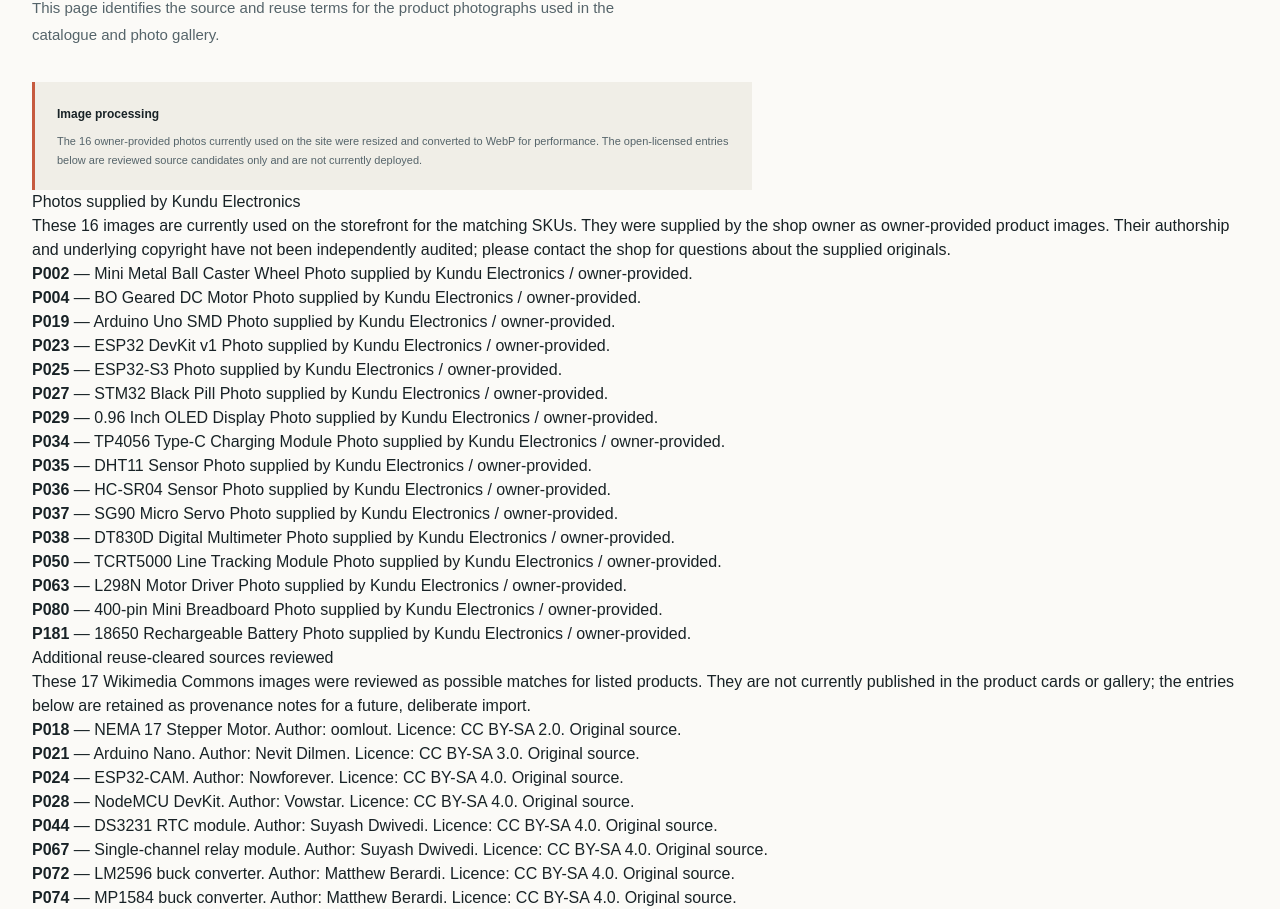
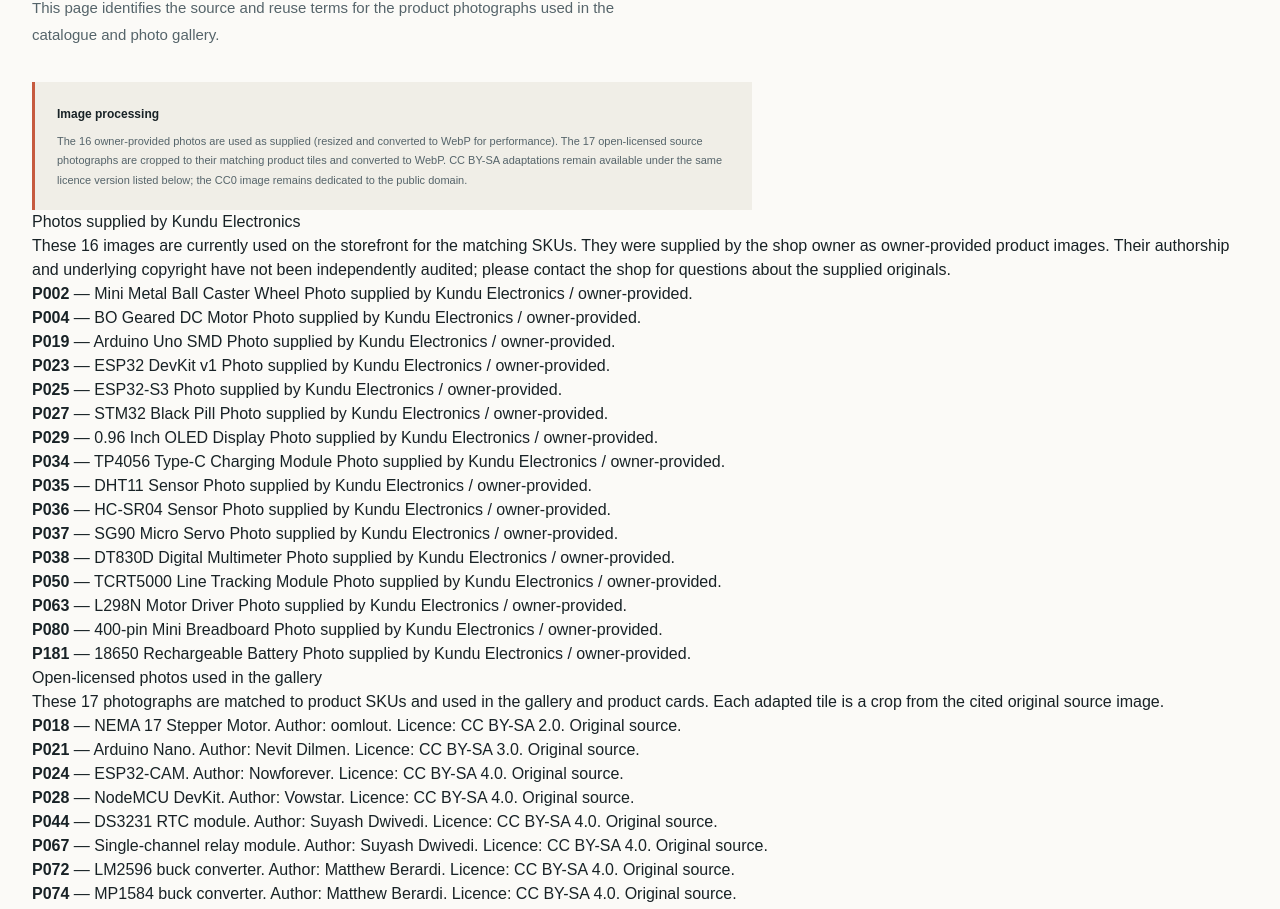
Before and after one commit to KaranJoyKundu/kundu-electronics, a Next.js app: page /image-credits in a window 1280 px wide. Shown: the part 418-1327 px from the top of the page. Built offline with nearby package versions, Linux system fonts and the light colour scheme; no server answers.

Commit message:
Publish full photo source and licence attribution

```diff
--- a/src/app/image-credits/page.tsx
+++ b/src/app/image-credits/page.tsx
@@ -43,15 +43,15 @@ export default function ImageCreditsPage() {
       <p className="simple-lead">This page identifies the source and reuse terms for the product photographs used in the catalogue and photo gallery.</p>
       <div className="notice-panel">
         <strong>Image processing</strong>
-        <p>The 16 owner-provided photos currently used on the site were resized and converted to WebP for performance. The open-licensed entries below are reviewed source candidates only and are not currently deployed.</p>
+        <p>The 16 owner-provided photos are used as supplied (resized and converted to WebP for performance). The 17 open-licensed source photographs are cropped to their matching product tiles and converted to WebP. CC BY-SA adaptations remain available under the same licence version listed below; the CC0 image remains dedicated to the public domain.</p>
       </div>
       <h2>Photos supplied by Kundu Electronics</h2>
       <p>These 16 images are currently used on the storefront for the matching SKUs. They were supplied by the shop owner as owner-provided product images. Their authorship and underlying copyright have not been independently audited; please contact the shop for questions about the supplied originals.</p>
       <ul className="image-credits-list">
         {ownerPhotos.map(([sku,name]) => <li key={sku}><strong>{sku}</strong> — {name} <span>Photo supplied by Kundu Electronics / owner-provided.</span></li>)}
       </ul>
-      <h2>Additional reuse-cleared sources reviewed</h2>
-      <p>These 17 Wikimedia Commons images were reviewed as possible matches for listed products. They are not currently published in the product cards or gallery; the entries below are retained as provenance notes for a future, deliberate import.</p>
+      <h2>Open-licensed photos used in the gallery</h2>
+      <p>These 17 photographs are matched to product SKUs and used in the gallery and product cards. Each adapted tile is a crop from the cited original source image.</p>
       <ul className="image-credits-list">
         {openLicensedPhotos.map((item) => (
           <li key={item.sku}>
```
